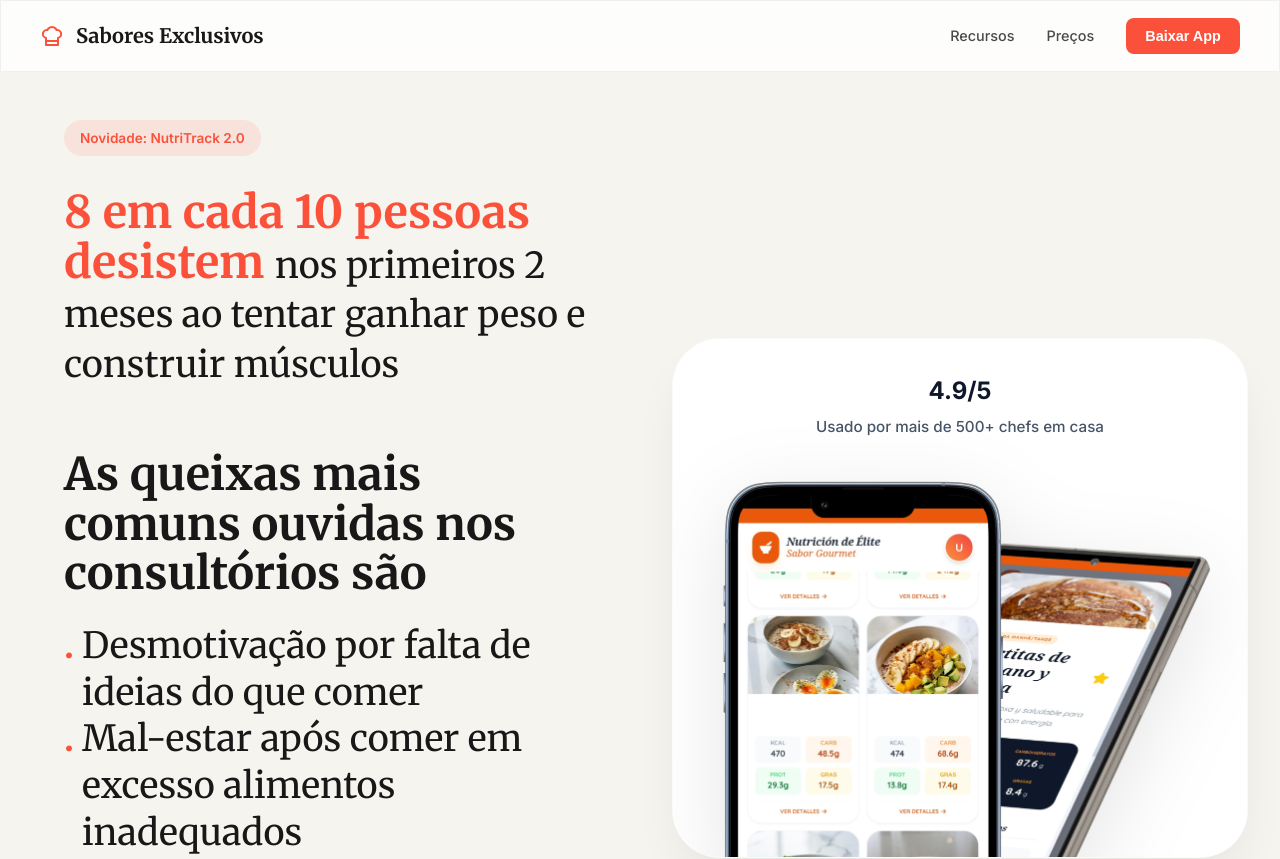
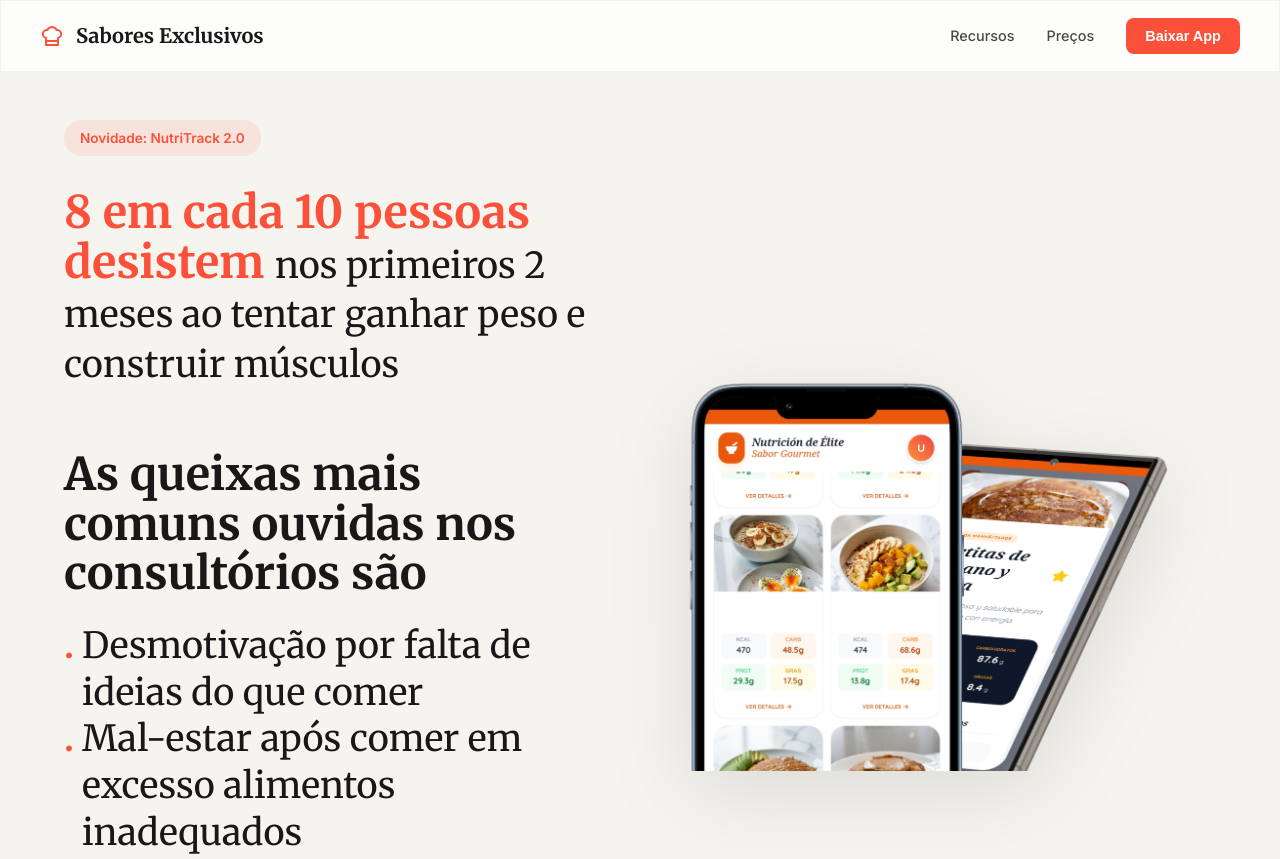
Before and after one commit to YohanSaibb026/LeadingPage, a React (Vite) app: page / in a window 1280 px wide. Shown: the top 859 px of the page. Built offline with nearby package versions, Linux system fonts and the light colour scheme.

Commit message:
refactor: remove hero card and styles to start fresh

```diff
--- a/src/App.css
+++ b/src/App.css
@@ -264,76 +264,12 @@
     object-fit: cover;
 }
 
-/* --- FINAL REBUILD: HERO MOCKUP CARD --- */
-
-.mockup-card {
-    background-color: #fff;
-    border-radius: 48px;
-    /* Smooth rounded corners */
-    padding-top: 2.5rem;
-    padding-left: 2rem;
-    padding-right: 2rem;
-    margin-top: 3rem;
+.hero-phone-mockup {
     width: 100%;
-    max-width: 650px;
-    /* Balanced width */
-    margin-left: auto;
-    margin-right: auto;
-    display: flex;
-    flex-direction: column;
-    align-items: center;
-    box-shadow: 0 25px 50px -12px rgba(0, 0, 0, 0.08);
-    /* Clean shadow */
-    border: 1px solid rgba(0, 0, 0, 0.02);
-    overflow: hidden;
-}
-
-.mockup-header {
-    display: flex;
-    flex-direction: column;
-    align-items: center;
-    gap: 0.35rem;
-    /* Tight spacing */
-    margin-bottom: 2rem;
-    text-align: center;
-}
-
-.rating-number {
-    font-family: 'Inter', sans-serif;
-    font-size: 1.5rem;
-    /* Matches "small font" request */
-    font-weight: 800;
-    /* Extra Bold */
-    color: #0f172a;
-    /* Slate 900 */
-    line-height: 1;
-}
-
-.rating-stars {
-    display: flex;
-    gap: 0.2rem;
-    font-size: 1rem;
-    color: #FBBF24;
-    /* Amber 400 */
-    margin-bottom: 0.1rem;
-}
-
-.rating-text {
-    font-family: 'Inter', sans-serif;
-    font-size: 0.95rem;
-    color: #475569;
-    /* Slate 600 */
-    font-weight: 500;
-}
-
-.mockup-img {
-    width: 100%;
-    max-width: 580px;
+    max-width: 500px;
     height: auto;
-    display: block;
-    margin-bottom: -20px;
-    /* Slight overlap */
     filter: drop-shadow(0 20px 40px rgba(0, 0, 0, 0.1));
+    animation: float 6s ease-in-out infinite;
 }
 
 /* Entrance Animations */
--- a/src/App.tsx
+++ b/src/App.tsx
@@ -104,19 +104,7 @@ function App() {
 
                 </div>
                 <div className="hero-image-wrapper">
-                    {/* Clean Rebuild of Hero Card */}
-                    <div className="mockup-card">
-                        <div className="mockup-header">
-                            <span className="rating-number">4.9/5</span>
-                            <div className="rating-stars">
-                                {[1, 2, 3, 4, 5].map((star) => (
-                                    <i key={star} className="fa-solid fa-star"></i>
-                                ))}
-                            </div>
-                            <p className="rating-text">Usado por mais de 500+ chefs em casa</p>
-                        </div>
-                        <img src={heroApp} alt="App Interface" className="mockup-img" />
-                    </div>
+                    <img src={heroApp} alt="App Sabores Exclusivos Interface" className="hero-phone-mockup" />
                 </div>
             </header>
 
```
